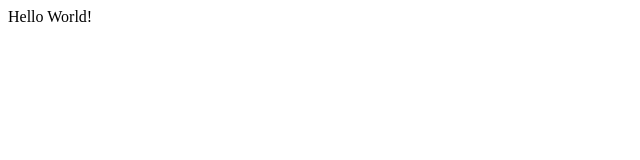
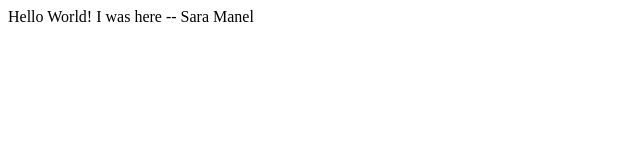
Before and after one commit to SaraManelBoularak/git-example, a plain HTML site: page index.html in a window 1280 px wide. Shown: the whole page, without its empty margins (0-640 px from the left). Drawn offline with Linux system fonts and the light colour scheme.

Commit message:
Update index.html

```diff
--- a/index.html
+++ b/index.html
@@ -7,5 +7,6 @@
 </head>
 <body>
   Hello World!
+  I was here -- Sara Manel
 </body>
 </html>
```
